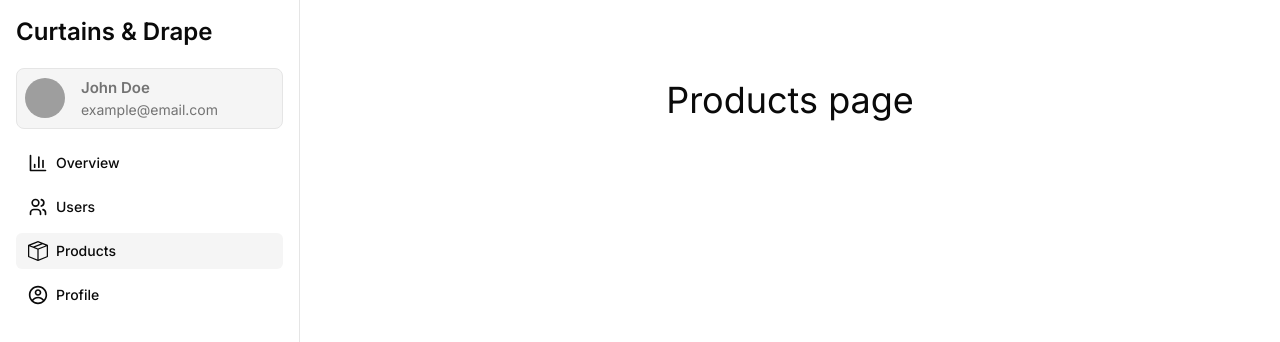
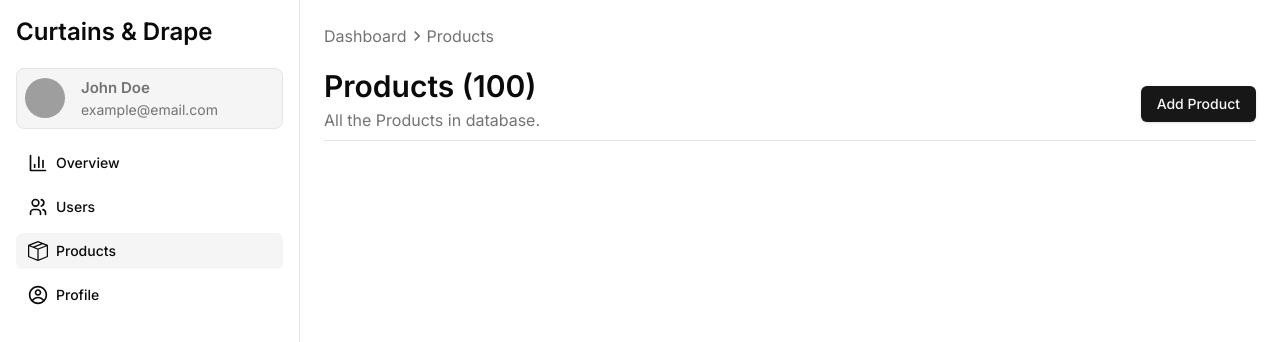
Before and after one commit to frustrated018/curtains-and-drapes, a Next.js app: page /admin-dashboard/products in a window 1280 px wide. Shown: the top 342 px of the page. Built offline with nearby package versions, Linux system fonts and the light colour scheme; grey boxes are pictures that could not be loaded.

Commit message:
Added the base ui
Added the top part of the products page
Will start work on products table soon

```diff
--- a/src/app/(dashboard)/admin-dashboard/products/page.js
+++ b/src/app/(dashboard)/admin-dashboard/products/page.js
@@ -1,10 +1,28 @@
+import { Button } from "@/components/ui/button";
+import { MdKeyboardArrowRight } from "react-icons/md";
 
 const ProductsPage = () => {
-    return (
-        <div>
-            <h2 className="text-4xl text-center mt-20">Products page</h2>
+  return (
+    <section className="min-h-screen p-3 lg:p-6">
+      {/* Breadcrumbs? Kinda sorta －_－ */}
+      <div className="text-muted-foreground">
+        <ol className="flex items-center">
+          <li className="hover:cursor-pointer hover:text-primary">Dashboard</li>
+          <MdKeyboardArrowRight size={20} />
+          <li className="hover:cursor-pointer hover:text-primary">Products</li>
+        </ol>
+      </div>
+
+      <section className="mt-5 flex items-center justify-between border-b">
+        <div className="mb-2 space-y-1">
+          <h2 className="text-3xl font-semibold">Products (100)</h2>
+          <p className="text-muted-foreground">All the Products in database.</p>
         </div>
-    );
+        <Button>Add Product</Button>
+      </section>
+      {/* //* Table  */}
+    </section>
+  );
 };
 
 export default ProductsPage;
```
